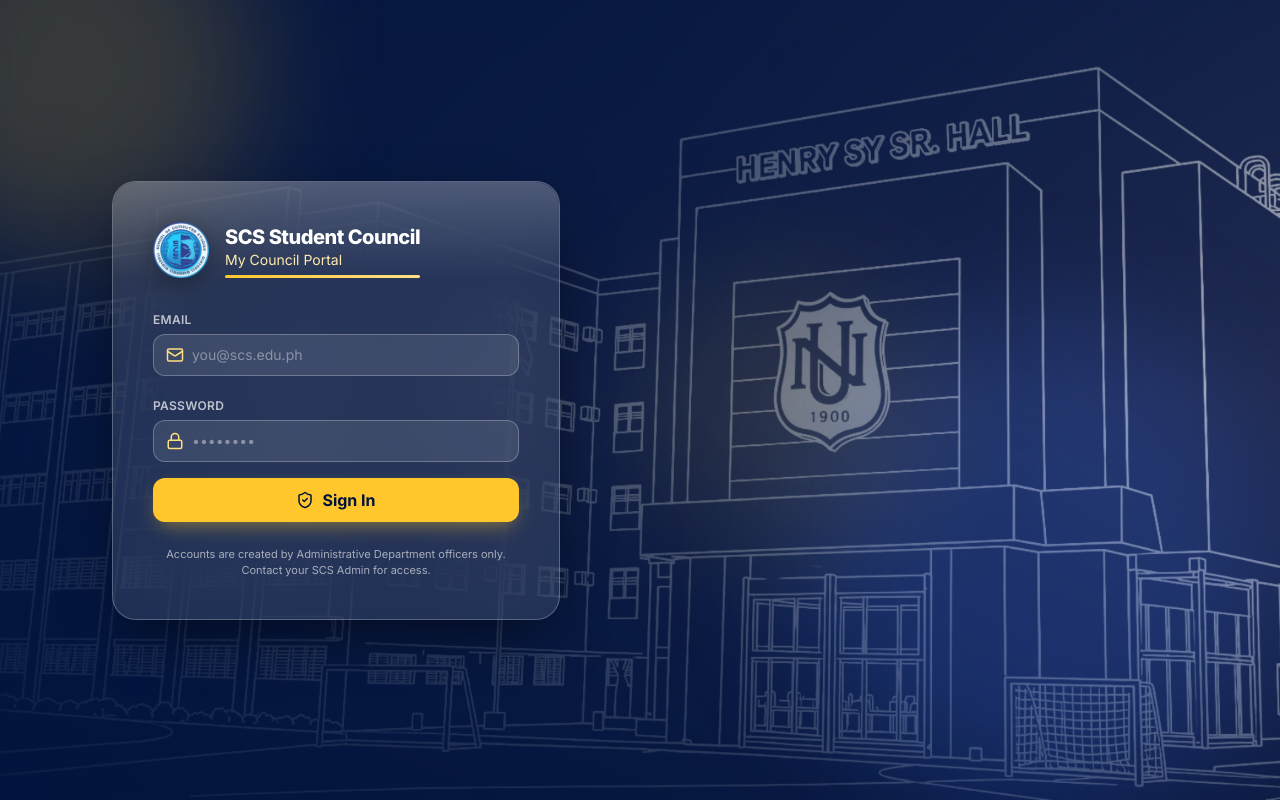
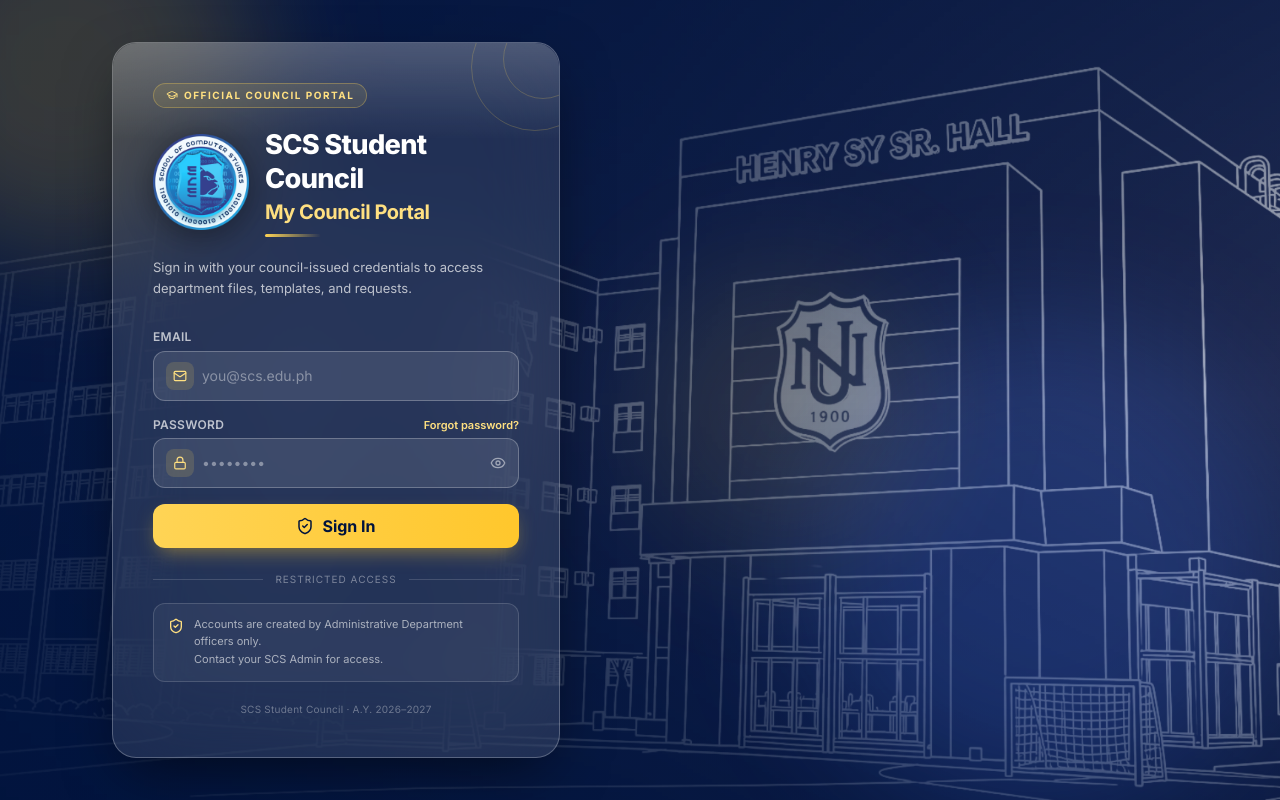
Before and after one commit to LanceDeLeon04/scs-sc-mis, a React (Vite) app: page /login in a window 1280 px wide. Built offline with nearby package versions, Linux system fonts and the light colour scheme; no server answers.

Commit message:
Add New Repository

```diff
--- a/src/pages/Login.jsx
+++ b/src/pages/Login.jsx
@@ -1,15 +1,17 @@
 import React, { useState } from 'react'
 import { useAuth } from '../lib/auth.jsx'
 import { useNavigate } from 'react-router-dom'
-import { Lock, Mail, ShieldCheck } from 'lucide-react'
+import { Lock, Mail, ShieldCheck, Eye, EyeOff, GraduationCap } from 'lucide-react'
 
 export default function Login() {
   const { signIn } = useAuth()
   const navigate = useNavigate()
   const [email, setEmail] = useState('')
   const [password, setPassword] = useState('')
+  const [showPassword, setShowPassword] = useState(false)
   const [error, setError] = useState('')
   const [loading, setLoading] = useState(false)
+  const [showHelp, setShowHelp] = useState(false)
 
   const handleSubmit = async (e) => {
     e.preventDefault()
@@ -39,32 +41,53 @@
       <div className="absolute top-1/3 left-1/2 w-72 h-72 bg-nugold-400/10 rounded-full blur-3xl" />
 
       {/* content: form pinned left, empty space right shows the artwork */}
-      <div className="relative z-10 min-h-screen w-full flex items-center justify-center lg:justify-start px-4 sm:px-8 lg:pl-20 xl:pl-28">
+      <div className="relative z-10 min-h-screen w-full flex items-center justify-center lg:justify-start px-4 sm:px-8 lg:pl-20 xl:pl-28 py-10">
         <div className="w-full max-w-md animate-fade-in">
           <div className="bg-white/10 backdrop-blur-2xl rounded-3xl border border-white/25 shadow-[0_20px_60px_-15px_rgba(0,0,0,0.6)] p-8 sm:p-10 relative overflow-hidden">
             {/* subtle inner top sheen for extra glass depth */}
             <div className="pointer-events-none absolute inset-x-0 top-0 h-24 bg-gradient-to-b from-white/20 to-transparent rounded-t-3xl" />
             <div className="pointer-events-none absolute -top-1 left-0 right-0 h-[2px] bg-gradient-to-r from-transparent via-nugold-400/80 to-transparent" />
+            {/* corner seal flourish */}
+            <div className="pointer-events-none absolute -top-10 -right-10 w-32 h-32 rounded-full border border-nugold-400/20" />
+            <div className="pointer-events-none absolute -top-6 -right-6 w-20 h-20 rounded-full border border-nugold-400/20" />
 
-            <div className="relative flex items-center gap-4 mb-7">
+            {/* eyebrow badge */}
+            <div className="relative inline-flex items-center gap-1.5 bg-nugold-400/10 border border-nugold-400/30 rounded-full px-3 py-1 mb-5">
+              <GraduationCap size={12} className="text-nugold-300" />
+              <span className="text-[10px] font-bold uppercase tracking-[0.15em] text-nugold-300">
+                Official Council Portal
+              </span>
+            </div>
+
+            {/* logo + wordmark */}
+            <div className="relative flex items-center gap-4 mb-5">
               <img
                 src="/SCSLogo.png"
                 alt="SCS Logo"
-                className="w-14 h-14 object-contain drop-shadow-[0_4px_12px_rgba(0,0,0,0.35)] flex-shrink-0"
+                className="w-24 h-24 object-contain drop-shadow-[0_6px_16px_rgba(0,0,0,0.4)] flex-shrink-0"
               />
-              <div className="flex flex-col">
-                <h1 className="text-xl font-extrabold text-white tracking-tight drop-shadow-sm leading-tight">
+              <div className="flex flex-col min-w-0">
+                <h1 className="text-2xl sm:text-[1.7rem] font-extrabold text-white tracking-tight drop-shadow-sm leading-tight">
                   SCS Student Council
                 </h1>
-                <p className="text-sm text-nugold-200 gold-underline pb-1">My Council Portal</p>
+                <p className="text-lg sm:text-xl font-bold text-nugold-300 tracking-tight leading-snug mt-0.5">
+                  My Council Portal
+                </p>
+                <div className="h-[3px] w-14 bg-gradient-to-r from-nugold-400 to-nugold-400/0 rounded-full mt-2" />
               </div>
             </div>
+
+            <p className="relative text-[13px] text-white/70 leading-relaxed mb-6">
+              Sign in with your council-issued credentials to access department files, templates, and requests.
+            </p>
 
             <form onSubmit={handleSubmit} className="relative space-y-4">
               <div>
                 <label className="text-xs font-semibold text-white/70 uppercase tracking-wide">Email</label>
-                <div className="mt-1 flex items-center bg-white/10 border border-white/25 rounded-xl px-3 py-2.5 focus-within:ring-2 focus-within:ring-nugold-400 focus-within:border-nugold-400 transition">
-                  <Mail size={18} className="text-nugold-300 mr-2 flex-shrink-0" />
+                <div className="mt-1 flex items-center gap-2 bg-white/10 border border-white/25 rounded-xl px-3 py-2.5 focus-within:ring-2 focus-within:ring-nugold-400 focus-within:border-nugold-400 transition">
+                  <div className="w-7 h-7 rounded-lg bg-nugold-400/15 flex items-center justify-center flex-shrink-0">
+                    <Mail size={14} className="text-nugold-300" />
+                  </div>
                   <input
                     type="text"
                     required
@@ -77,18 +100,42 @@
               </div>
 
               <div>
-                <label className="text-xs font-semibold text-white/70 uppercase tracking-wide">Password</label>
-                <div className="mt-1 flex items-center bg-white/10 border border-white/25 rounded-xl px-3 py-2.5 focus-within:ring-2 focus-within:ring-nugold-400 focus-within:border-nugold-400 transition">
-                  <Lock size={18} className="text-nugold-300 mr-2 flex-shrink-0" />
+                <div className="flex items-center justify-between">
+                  <label className="text-xs font-semibold text-white/70 uppercase tracking-wide">Password</label>
+                  <button
+                    type="button"
+                    onClick={() => setShowHelp((v) => !v)}
+                    className="text-[11px] font-semibold text-nugold-300 hover:text-nugold-200 transition"
+                  >
+                    Forgot password?
+                  </button>
+                </div>
+                <div className="mt-1 flex items-center gap-2 bg-white/10 border border-white/25 rounded-xl px-3 py-2.5 focus-within:ring-2 focus-within:ring-nugold-400 focus-within:border-nugold-400 transition">
+                  <div className="w-7 h-7 rounded-lg bg-nugold-400/15 flex items-center justify-center flex-shrink-0">
+                    <Lock size={14} className="text-nugold-300" />
+                  </div>
                   <input
-                    type="password"
+                    type={showPassword ? 'text' : 'password'}
                     required
                     value={password}
                     onChange={(e) => setPassword(e.target.value)}
                     placeholder="••••••••"
                     className="w-full outline-none text-sm bg-transparent text-white placeholder-white/40"
                   />
+                  <button
+                    type="button"
+                    onClick={() => setShowPassword((v) => !v)}
+                    className="text-white/50 hover:text-white/80 transition flex-shrink-0"
+                    aria-label={showPassword ? 'Hide password' : 'Show password'}
+                  >
+                    {showPassword ? <EyeOff size={16} /> : <Eye size={16} />}
+                  </button>
                 </div>
+                {showHelp && (
+                  <p className="text-[11px] text-white/60 mt-1.5 pl-1">
+                    Password resets aren't self-service. Contact your Administrative Department officer to have it reset.
+                  </p>
+                )}
               </div>
 
               {error && (
@@ -100,16 +147,29 @@
               <button
                 type="submit"
                 disabled={loading}
-                className="w-full bg-nugold-500 hover:bg-nugold-400 text-nublue-900 font-bold py-2.5 rounded-xl transition shadow-[0_8px_20px_-6px_rgba(255,199,44,0.5)] flex items-center justify-center gap-2 disabled:opacity-60"
+                className="w-full bg-gradient-to-r from-nugold-400 to-nugold-500 hover:from-nugold-300 hover:to-nugold-400 text-nublue-900 font-bold py-2.5 rounded-xl transition shadow-[0_8px_20px_-6px_rgba(255,199,44,0.5)] flex items-center justify-center gap-2 disabled:opacity-60"
               >
                 <ShieldCheck size={18} />
                 {loading ? 'Signing in…' : 'Sign In'}
               </button>
             </form>
 
-            <p className="relative text-[11px] text-white/60 text-center mt-6">
-              Accounts are created by Administrative Department officers only.
-              <br /> Contact your SCS Admin for access.
+            <div className="relative flex items-center gap-3 mt-6">
+              <div className="h-px flex-1 bg-white/15" />
+              <span className="text-[10px] uppercase tracking-widest text-white/40">Restricted access</span>
+              <div className="h-px flex-1 bg-white/15" />
+            </div>
+
+            <div className="relative flex items-start gap-2.5 mt-4 bg-white/5 border border-white/15 rounded-xl px-3.5 py-3">
+              <ShieldCheck size={16} className="text-nugold-300 mt-0.5 flex-shrink-0" />
+              <p className="text-[11px] text-white/60 leading-relaxed">
+                Accounts are created by Administrative Department officers only.
+                <br /> Contact your SCS Admin for access.
+              </p>
+            </div>
+
+            <p className="relative text-[10px] text-white/35 text-center mt-5 tracking-wide">
+              SCS Student Council · A.Y. 2026–2027
             </p>
           </div>
         </div>
```
